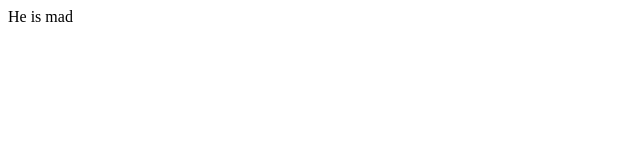
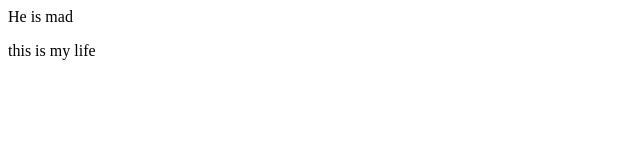
Before and after one commit to sidhanathdon/Time, a plain HTML site: page index.html in a window 1280 px wide. Shown: the full height of the page, 0-640 px from the left. Drawn offline with Linux system fonts and the light colour scheme.

Commit message:
change new

```diff
--- a/index.html
+++ b/index.html
@@ -1 +1,2 @@
 <p>He is mad</p>
+<p>this is my life</p>
```
